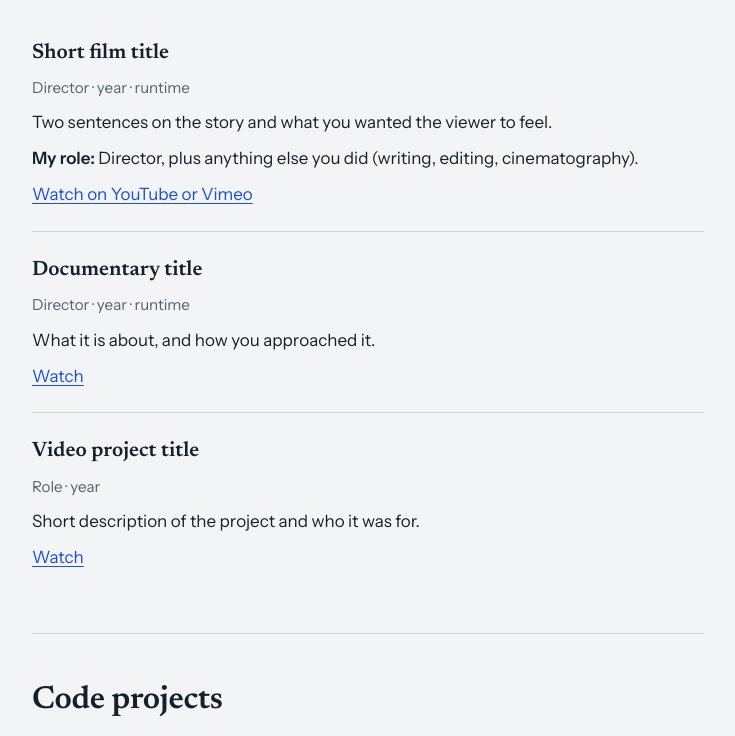
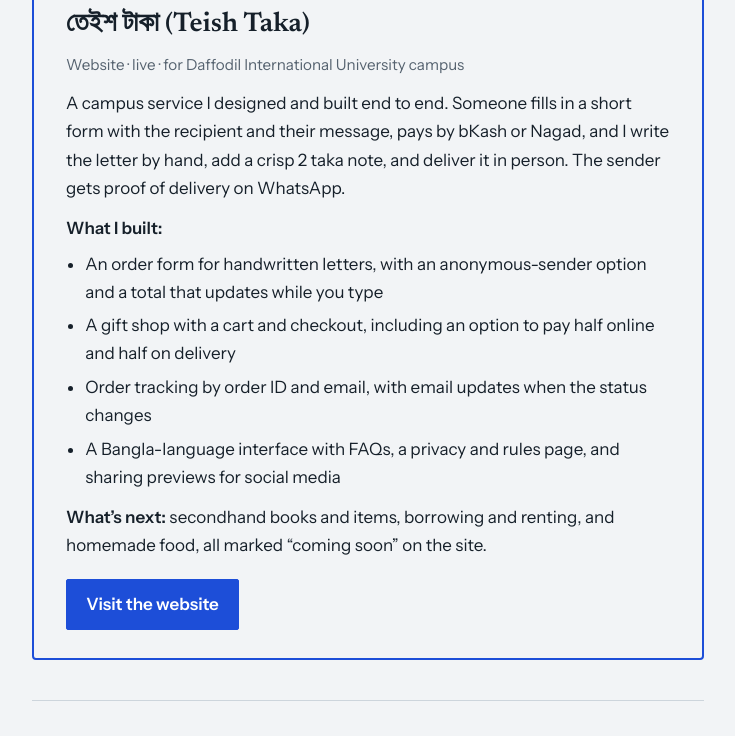
Before and after one commit to abshah01/Portfolio, a plain HTML site: page index.html in a window 1280 px wide. Shown: the part 692-1428 px from the top of the page, without its empty margins (272-1007 px from the left). Drawn offline with Linux system fonts and the light colour scheme.

Commit message:
Add files via upload

```diff
--- a/index.html
+++ b/index.html
@@ -15,6 +15,7 @@
   <header class="site-header">
     <a class="brand" href="#top">Abrar</a>
     <nav aria-label="Main">
+      <a href="#featured">Featured</a>
       <a href="#films">Films</a>
       <a href="#projects">Code</a>
       <a href="#writing">Writing</a>
@@ -29,10 +30,33 @@
       <h1>Hi, I’m Abrar.</h1>
       <p class="lead">I’m Masnoon Abrar Siam, a Computer Science &amp; Engineering student at Daffodil International University. I direct short films, documentaries and video projects, and I write poetry. I like mixing analytical thinking with cinematic storytelling.</p>
       <p class="actions">
-        <a class="btn primary" href="#films">Watch my films</a>
+        <a class="btn primary" href="#featured">Featured project</a>
+        <a class="btn" href="#films">Watch my films</a>
         <a class="btn" href="#projects">See my code</a>
         <a class="btn" href="resume.pdf">Download CV</a>
       </p>
+    </section>
+
+    <!-- FEATURED PROJECT: always keep this first. The live site updates on its own, so this link always shows the latest version. -->
+    <section id="featured" class="featured">
+      <h2>Featured project</h2>
+      <article class="feature-card">
+        <h3><span lang="bn">তেইশ টাকা</span> (Teish Taka)</h3>
+        <p class="meta">Website · live · for Daffodil International University campus</p>
+        <p>A campus service I designed and built end to end. Someone fills in a short form with the recipient and their message, pays by bKash or Nagad, and I write the letter by hand, add a crisp 2 taka note, and deliver it in person. The sender gets proof of delivery on WhatsApp.</p>
+        <p><strong>What I built:</strong></p>
+        <ul>
+          <li>An order form for handwritten letters, with an anonymous-sender option and a total that updates while you type</li>
+          <li>A gift shop with a cart and checkout, including an option to pay half online and half on delivery</li>
+          <li>Order tracking by order ID and email, with email updates when the status changes</li>
+          <li>A Bangla-language interface with FAQs, a privacy and rules page, and sharing previews for social media</li>
+        </ul>
+        <p><strong>What’s next:</strong> secondhand books and items, borrowing and renting, and homemade food, all marked “coming soon” on the site.</p>
+        <!-- TODO: add a line about what you built it with (for example HTML, CSS, JavaScript and Vercel). -->
+        <p class="actions">
+          <a class="btn primary" href="https://teish-taka-zquj.vercel.app/" target="_blank" rel="noopener">Visit the website</a>
+        </p>
+      </article>
     </section>
 
     <!-- FILMS: replace each placeholder with a real film. Copy one <article> block to add more. -->
--- a/style.css
+++ b/style.css
@@ -129,3 +129,17 @@ h3 { font-family: var(--serif); font-weight: 600; font-size: 1.3rem; margin: 0 0
 @media (prefers-reduced-motion: reduce) {
   html { scroll-behavior: auto; }
 }
+
+/* Featured project */
+.featured { border-top: 0; padding-top: 0; }
+.feature-card {
+  padding: 1.75rem clamp(1.1rem, 4vw, 2rem);
+  border: 2px solid var(--accent);
+  border-radius: 4px;
+}
+.feature-card h3 { font-size: 1.7rem; }
+.feature-card p { margin: 0.75rem 0 0; max-width: 40rem; }
+.feature-card .meta { color: var(--muted); font-size: 0.95rem; margin-top: 0.25rem; }
+.feature-card ul { margin: 0.5rem 0 0; padding-left: 1.2rem; max-width: 40rem; }
+.feature-card li { margin-bottom: 0.35rem; }
+.feature-card .actions { margin-top: 1.25rem; }
```
Also changed, not shown: 1 other file.
